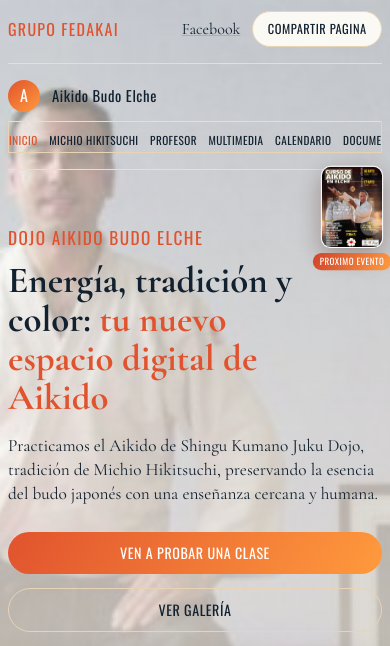
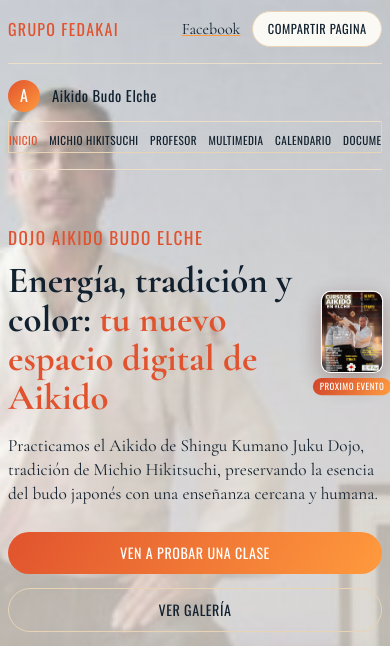
Before and after one commit to tenza33-create/aikidobudo-, a plain HTML site: page index.html in a window 390 px wide. Shown: the top 646 px of the page. Drawn offline with nearby package versions, Linux system fonts and the light colour scheme.

Commit message:
fix: colocar cartel en zona media derecha del hero en movil

```diff
--- a/styles.css
+++ b/styles.css
@@ -882,7 +882,7 @@ h2 {
 
   .event-alert {
     right: 0.45rem;
-    top: 10.4rem;
+    top: 18.2rem;
     width: 62px;
   }
 
```
